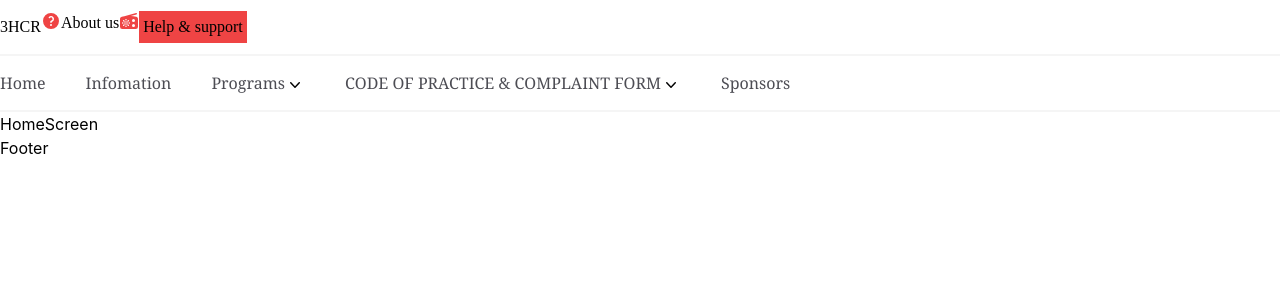
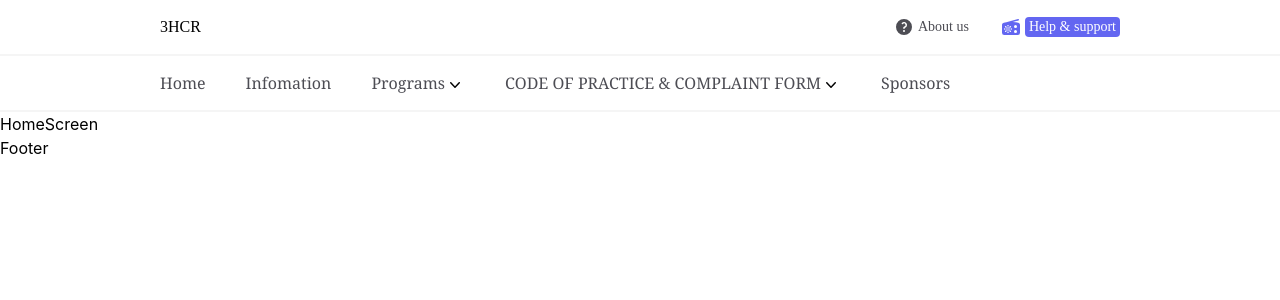
Before and after one commit to partyVic/3hrc, a React (Create React App) app in the folder client/: page / in a window 1280 px wide. Shown: the top 300 px of the page. Built offline with nearby package versions, Linux system fonts and the light colour scheme.

Commit message:
NavBar style touch up

```diff
--- a/client/src/components/Header.js
+++ b/client/src/components/Header.js
@@ -7,11 +7,11 @@ const Header = () => {
     <div
       className='h-28 w-full'
     >
-      <div className='h-1/2 w-full border-b-2 border-[#f5f5f5] font-mono'>
+      <div className='h-1/2 w-full flex justify-center border-b-2 border-[#f5f5f5] font-mono'>
         <HeaderTitle />
       </div>
 
-      <div className='h-1/2 w-full border-b-2 border-[#f5f5f5] font-serif'>
+      <div className='h-1/2 w-full flex justify-center border-b-2 border-[#f5f5f5] font-serif'>
         <NavBar />
       </div>
     </div>
--- a/client/src/components/headerTitle/HeaderTitle.js
+++ b/client/src/components/headerTitle/HeaderTitle.js
@@ -14,17 +14,21 @@ const headerItems = [
 
 const HeaderTitle = () => {
     return (
-        <div className='flex w-full h-full items-center'>
+        <div className='flex w-3/4 h-full items-center justify-between'>
             <div>3HCR</div>
-            <div className='flex'>
-                <span className=' text-red-500'>
-                    <QuestionMarkCircle />
-                </span>
-                <span>About us</span>
-                <span className=' text-red-500'>
-                    <Radio />
-                </span>
-                <span className='bg-red-500 p-1'>Help & support</span>
+            <div className='flex text-sm text-[#4d4d54]'>
+                <div className='flex mr-8 cursor-pointer'>
+                    <span className='mr-1'>
+                        <QuestionMarkCircle />
+                    </span>
+                    <span>About us</span>
+                </div>
+                <div className='flex  cursor-pointer'>
+                    <span className='mr-1 text-indigo-500'>
+                        <Radio />
+                    </span>
+                    <span className='bg-indigo-500 text-white px-1 rounded'>Help & support</span>
+                </div>
             </div>
 
         </div>
--- a/client/src/components/navBar/NavBar.js
+++ b/client/src/components/navBar/NavBar.js
@@ -11,7 +11,7 @@ const navBarItems = [
 
 const NavBar = () => {
   return (
-    <div className='flex h-full items-center'>
+    <div className='flex h-full w-3/4 items-center'>
 
       {navBarItems.map((item) => (
         <NavBarItem
--- a/client/src/components/navBar/NavBarDropDownModal.js
+++ b/client/src/components/navBar/NavBarDropDownModal.js
@@ -7,7 +7,7 @@ const NavBarDropDownModal = ({ navItems }) => {
     <div className='NavBarDropDownModal pt-4 w-56 h-24 rounded-b-md'>
       {navItems.map(item => (
         <div
-          className={`ml-8 mt-2 hover:text-red-500 hover:underline hover:underline-offset-2 hover:decoration-solid hover:cursor-pointer`}
+          className={`ml-8 mt-2 hover:text-rose-500 hover:underline hover:underline-offset-2 hover:decoration-indigo-500 hover:cursor-pointer`}
           key={item}
         >
           {item}
--- a/client/src/components/navBar/NavBarItem.js
+++ b/client/src/components/navBar/NavBarItem.js
@@ -33,7 +33,7 @@ const NavBarItem = ({ title, showDropDownModal, navItems }) => {
                 </span>
 
                 {showDropDownModal &&
-                    <span className={`mt-1 ${isHovering ? 'text-red-500' : ''}`}>
+                    <span className={`mt-1 ${isHovering ? 'text-rose-500' : ''}`}>
                         <ChevronDown />
                     </span>}
 
```
